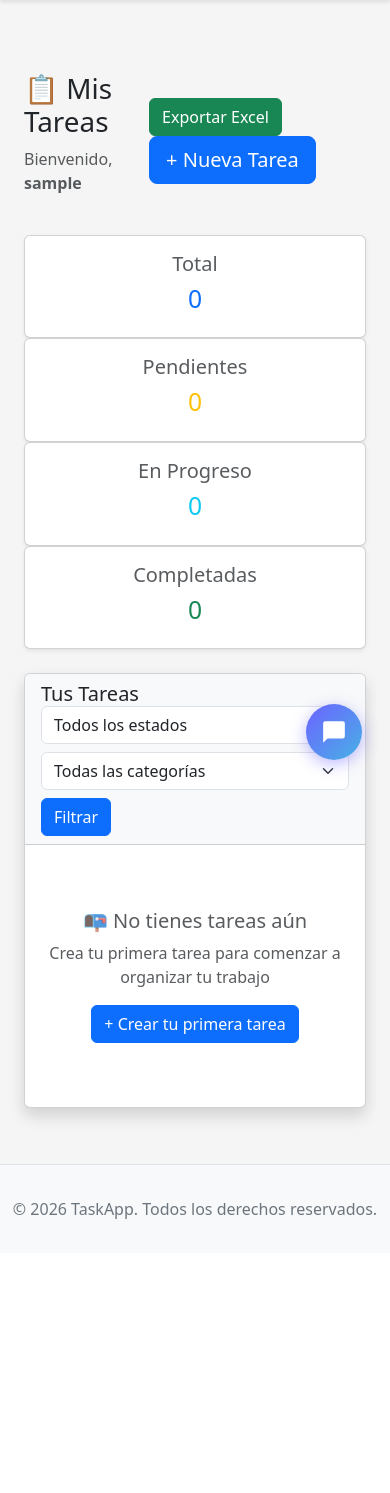
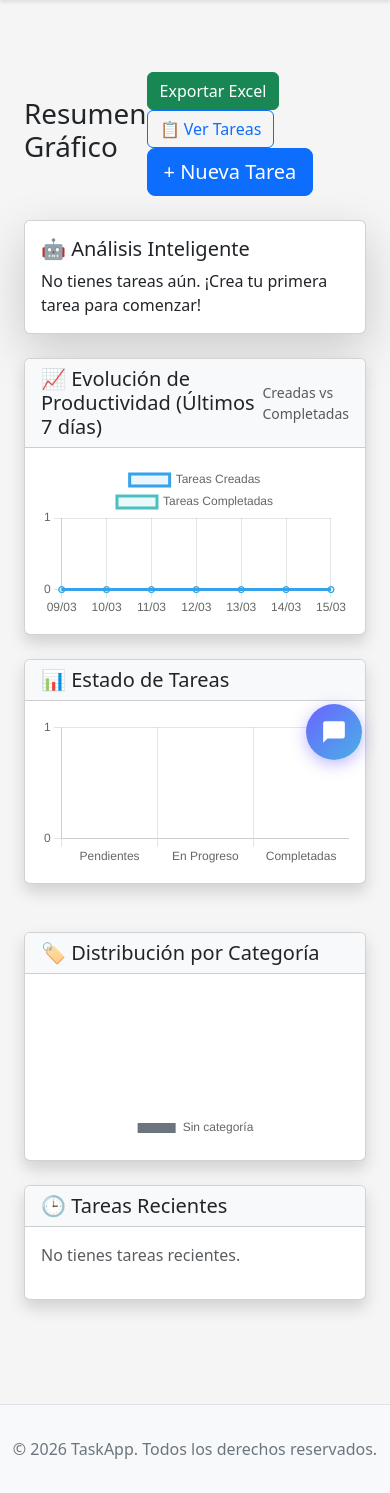
Before and after one commit to fredddev/uab-ti-examen-2, a Flask app: page / in a window 390 px wide. Shown: the part 56-1549 px from the top of the page. Before the commit the page ends 1275 px from the top, so only its background shows below. Run offline with Flask 3, Linux system fonts and the light colour scheme; the visitor is signed in with stand-in values (Sample User, id 1); data that the repository does not hold is empty; some libraries are stand-ins or nearby versions.

Commit message:
Agregar gráficos de productividad y estado de tareas en el dashboard. Crear plantilla para la lista de tareas con estadísticas y funcionalidades de gestión.

```diff
--- a/templates/base.html
+++ b/templates/base.html
@@ -6,6 +6,7 @@
     <title>{% block title %}Aplicación{% endblock %}</title>
     <!-- Bootstrap 5 CSS -->
     <link href="https://cdn.jsdelivr.net/npm/bootstrap@5.3.0/dist/css/bootstrap.min.css" rel="stylesheet">
+    <script src="https://cdn.jsdelivr.net/npm/chart.js"></script>
     <style>
         body {
             display: flex;
--- a/templates/dashboard.html
+++ b/templates/dashboard.html
@@ -1,6 +1,38 @@
 {% extends 'base.html' %}
 
-{% block title %}Dashboard - Mis Tareas{% endblock %}
+
+
+{% block head %}
+<style>
+.chart-container {
+    position: relative;
+    height: 300px;
+    width: 100%;
+    margin: 0 auto;
+}
+.insights-card {
+    background: linear-gradient(135deg, #667eea 0%, #764ba2 100%);
+    color: white;
+}
+.insights-card .card-body h5 {
+    color: rgba(255, 255, 255, 0.9);
+}
+.chart-card {
+    transition: transform 0.2s ease-in-out, box-shadow 0.2s ease-in-out;
+}
+.chart-card:hover {
+    transform: translateY(-2px);
+    box-shadow: 0 4px 15px rgba(0,0,0,0.1);
+}
+.loading-spinner {
+    display: flex;
+    justify-content: center;
+    align-items: center;
+    height: 300px;
+    color: #6c757d;
+}
+</style>
+{% endblock %}
 
 {% block content %}
 <div class="container mt-5">
@@ -9,54 +41,124 @@
         <div class="col-12">
             <div class="d-flex justify-content-between align-items-center">
                 <div>
-                    <h1 class="mb-2">📋 Mis Tareas</h1>
-                    <p class="text-muted">Bienvenido, <strong>{{ current_user.username }}</strong></p>
+                    <h1 class="mb-2">Resumen Gráfico</h1>
                 </div>
                 <div>
                     <a href="{{ url_for('tasks.export_tasks') }}" class="btn btn-success me-2">
                         Exportar Excel
                     </a>
-
+                    <a href="{{ url_for('tasks.list_tasks') }}" class="btn btn-outline-primary me-2">
+                        📋 Ver Tareas
+                    </a>
                     <button class="btn btn-primary btn-lg" data-bs-toggle="modal" data-bs-target="#createTaskModal">
                         + Nueva Tarea
                     </button>
                 </div>
-
             </div>
         </div>
     </div>
 
-    <!-- Estadísticas -->
+    <!-- Insights Inteligentes -->
     <div class="row mb-4">
-        <div class="col-md-3">
-            <div class="card text-center shadow-sm">
+        <div class="col-12">
+            <div class="card insights-card shadow-lg">
                 <div class="card-body">
-                    <h5 class="card-title text-muted">Total</h5>
-                    <h2 class="text-primary">{{ tasks|length }}</h2>
+                    <h5 class="card-title">🤖 Análisis Inteligente</h5>
+                    <p class="card-text">{{ insights.summary }}</p>
                 </div>
             </div>
         </div>
-        <div class="col-md-3">
-            <div class="card text-center shadow-sm">
+    </div>
+    <!-- Gráficos -->
+    <div class="row mb-4">
+        <!-- Evolución de Productividad -->
+        <div class="col-lg-8 mb-4">
+            <div class="card shadow chart-card">
+                <div class="card-header bg-light d-flex justify-content-between align-items-center">
+                    <h5 class="mb-0">📈 Evolución de Productividad (Últimos 7 días)</h5>
+                    <small class="text-muted">Creadas vs Completadas</small>
+                </div>
                 <div class="card-body">
-                    <h5 class="card-title text-muted">Pendientes</h5>
-                    <h2 class="text-warning">{{ tasks|selectattr('status', 'equalto', 'pendiente')|list|length }}</h2>
+                    <div class="chart-container" id="productivityContainer" style="display: none;">
+                        <canvas id="productivityChart"></canvas>
+                    </div>
+                    <div class="loading-spinner" id="productivityLoading">
+                        <div class="spinner-border text-primary" role="status">
+                            <span class="visually-hidden">Cargando...</span>
+                        </div>
+                    </div>
                 </div>
             </div>
         </div>
-        <div class="col-md-3">
-            <div class="card text-center shadow-sm">
+
+        <!-- Distribución por Estado -->
+        <div class="col-lg-4 mb-4">
+            <div class="card shadow chart-card">
+                <div class="card-header bg-light">
+                    <h5 class="mb-0">📊 Estado de Tareas</h5>
+                </div>
                 <div class="card-body">
-                    <h5 class="card-title text-muted">En Progreso</h5>
-                    <h2 class="text-info">{{ tasks|selectattr('status', 'equalto', 'en_progreso')|list|length }}</h2>
+                    <div class="chart-container" id="statusContainer" style="display: none;">
+                        <canvas id="statusChart"></canvas>
+                    </div>
+                    <div class="loading-spinner" id="statusLoading">
+                        <div class="spinner-border text-primary" role="status">
+                            <span class="visually-hidden">Cargando...</span>
+                        </div>
+                    </div>
                 </div>
             </div>
         </div>
-        <div class="col-md-3">
-            <div class="card text-center shadow-sm">
+    </div>
+
+    <!-- Distribución por Categoría -->
+    <div class="row mb-4">
+        <div class="col-lg-6 mb-4">
+            <div class="card shadow chart-card">
+                <div class="card-header bg-light">
+                    <h5 class="mb-0">🏷️ Distribución por Categoría</h5>
+                </div>
                 <div class="card-body">
-                    <h5 class="card-title text-muted">Completadas</h5>
-                    <h2 class="text-success">{{ tasks|selectattr('status', 'equalto', 'completado')|list|length }}</h2>
+                    <div class="chart-container" id="categoryContainer" style="display: none;">
+                        <canvas id="categoryChart"></canvas>
+                    </div>
+                    <div class="loading-spinner" id="categoryLoading">
+                        <div class="spinner-border text-primary" role="status">
+                            <span class="visually-hidden">Cargando...</span>
+                        </div>
+                    </div>
+                </div>
+            </div>
+        </div>
+
+        <!-- Tareas Recientes -->
+        <div class="col-lg-6 mb-4">
+            <div class="card shadow">
+                <div class="card-header bg-light">
+                    <h5 class="mb-0">🕒 Tareas Recientes</h5>
+                </div>
+                <div class="card-body">
+                    {% if tasks %}
+                        {% for task in tasks[:5] %}
+                        <div class="d-flex justify-content-between align-items-center mb-2">
+                            <div>
+                                <strong>{{ task.title }}</strong>
+                                <br>
+                                <small class="text-muted">
+                                    {% if task.category %}
+                                        <span class="badge bg-secondary">{{ task.category.name }}</span>
+                                    {% endif %}
+                                    {{ task.created_at.strftime('%d/%m/%Y') }}
+                                </small>
+                            </div>
+                            <span class="badge {% if task.status == 'completado' %}bg-success{% elif task.status == 'en_progreso' %}bg-info{% else %}bg-warning{% endif %}">
+                                {{ task.status }}
+                            </span>
+                        </div>
+                        {% endfor %}
+                    {% else %}
+                        <p class="text-muted">No tienes tareas recientes.</p>
+                    {% endif %}
                 </div>
             </div>
         </div>
@@ -73,190 +175,89 @@
     {% endfor %}
     {% endif %}
     {% endwith %}
-
-    <!-- Lista de Tareas -->
-    <div class="card shadow">
-        <div class="card-header bg-light">
-            <h5 class="mb-0">Tus Tareas</h5>
-            <form method="GET" class="row g-2">
-
-                <div class="col-md-4">
-                    <select class="form-select" name="status">
-                        <option value="todos">Todos los estados</option>
-                        <option value="pendiente">Pendiente. </option>
-                        <option value="en_progreso">En progreso.</option>
-                        <option value="completado">Completado.</option>
-                    </select>
-                </div>
-
-                <div class="col-md-4">
-                    <select class="form-select" name="category">
-                        <option value="todas">Todas las categorías</option>
-                        {% for category in categories %}
-                        <option value="{{ category.id }}">{{ category.name }}</option>
-                        {% endfor %}
-                    </select>
-                </div>
-
-                <div class="col-md-4">
-                    <button type="submit" class="btn btn-primary">
-                        Filtrar
-                    </button>
-                </div>
-
-            </form>
-        </div>
-        <div class="card-body">
-            {% if tasks %}
-            <div class="table-responsive">
-                <table class="table table-hover mb-0">
-                    <thead class="table-light">
-                        <tr>
-                            <th>Tarea</th>
-                            <th>Descripción</th>
-                            <th>Categoría</th>
-                            <th>Estado</th>
-                            <th>Acciones</th>
-                        </tr>
-                    </thead>
-                    <tbody>
-                        {% for task in tasks %}
-                        <tr>
-                            <td>
-                                <strong>{{ task.title }}</strong>
-                            </td>
-                            <td>
-                                <span class="text-muted">{{ task.description[:50] }}{% if task.description|length > 50
-                                    %}...{% endif %}</span>
-                            </td>
-                            <td>
-                                {% if task.category %}
-                                <span class="badge bg-secondary">{{ task.category.name }}</span>
-                                {% else %}
-                                <span class="badge bg-light text-dark">Sin categoría</span>
-                                {% endif %}
-                            </td>
-                            <td>
-                                {% if task.status == 'completado' %}
-                                <span class="badge bg-success">✓ Completada</span>
-                                {% elif task.status == 'en_progreso' %}
-                                <span class="badge bg-info">⚙️ En Progreso</span>
-                                {% else %}
-                                <span class="badge bg-warning">⏳ Pendiente</span>
-                                {% endif %}
-                            </td>
-                            <td>
-                                <button class="btn btn-warning btn-sm" data-bs-toggle="modal"
-                                    data-bs-target="#editTaskModal" data-id="{{ task.id }}"
-                                    data-title="{{ task.title }}" data-description="{{ task.description }}"
-                                    data-status="{{ task.status }}">
-                                    Editar
-                                </button>
-                                <form method="POST" action="{{ url_for('tasks.delete_task', task_id=task.id) }}"
-                                    style="display:inline;">
-
-                                    <input type="hidden" name="csrf_token" value="{{ csrf_token() }}">
-
-                                    <button type="submit" class="btn btn-sm btn-outline-danger"
-                                        onclick="return confirm('¿Estás seguro de eliminar esta tarea?')">
-                                        Eliminar
-                                    </button>
-                                </form>
-                            </td>
-                        </tr>
-                        {% endfor %}
-                    </tbody>
-                </table>
-            </div>
-            {% else %}
-            <div class="text-center py-5">
-                <h5 class="text-muted">📭 No tienes tareas aún</h5>
-                <p class="text-muted mb-3">Crea tu primera tarea para comenzar a organizar tu trabajo</p>
-                <button class="btn btn-primary" data-bs-toggle="modal" data-bs-target="#createTaskModal">
-                    + Crear tu primera tarea
-                </button>
-            </div>
-            {% endif %}
-        </div>
-    </div>
 </div>
 
-<!-- Modal para crear tarea -->
-<div class="modal fade" id="createTaskModal" tabindex="-1">
-    <div class="modal-dialog">
-        <div class="modal-content">
-            <div class="modal-header">
-                <h5 class="modal-title">Nueva Tarea</h5>
-                <button type="button" class="btn-close" data-bs-dismiss="modal"></button>
-            </div>
-            <form method="POST" action="{{ url_for('tasks.create_task') }}">
-                <input type="hidden" name="csrf_token" value="{{ csrf_token() }}">
-                <div class="modal-body">
-                    <div class="mb-3">
-                        <label class="form-label">Título <span class="text-danger">*</span></label>
-                        <input type="text" class="form-control" name="title" required
-                            placeholder="Ingresa el título de la tarea">
-                    </div>
-                    <div class="mb-3">
-                        <label class="form-label">Descripción</label>
-                        <textarea class="form-control" name="description" rows="3"
-                            placeholder="Describe tu tarea (opcional)"></textarea>
-                    </div>
-                    <div class="mb-3">
-                        <label class="form-label">Categoría</label>
-                        <select class="form-select" name="category_id">
-                            <option value="">- Sin categoría -</option>
-                            {% for category in categories %}
-                            <option value="{{ category.id }}">{{ category.name }}</option>
-                            {% endfor %}
-                        </select>
-                    </div>
-                </div>
-                <div class="modal-footer">
-                    <button type="button" class="btn btn-secondary" data-bs-dismiss="modal">Cancelar</button>
-                    <button type="submit" class="btn btn-primary">Crear Tarea</button>
-                </div>
-            </form>
-        </div>
-    </div>
-</div>
+<script>
+    // Datos de los gráficos
+    const productivityData = JSON.parse('{{ productivity_data|safe }}');
+    const categoryData = JSON.parse('{{ category_data|safe }}');
+    const statusData = JSON.parse('{{ status_data|safe }}');
 
-<!-- Modal para editar tarea (placeholder) -->
-<div class="modal fade" id="editTaskModal" tabindex="-1">
-    <div class="modal-dialog">
-        <div class="modal-content">
-            <div class="modal-header">
-                <h5 class="modal-title">Editar Tarea</h5>
-                <button type="button" class="btn-close" data-bs-dismiss="modal"></button>
-            </div>
-            <form method="POST" id="editTaskForm">
-                <input type="hidden" name="csrf_token" value="{{ csrf_token() }}">
-                <div class="modal-body">
-                    <div class="mb-3">
-                        <label class="form-label">Título</label>
-                        <input type="text" class="form-control" id="editTitle" name="title">
-                    </div>
-                    <div class="mb-3">
-                        <label class="form-label">Descripción</label>
-                        <textarea class="form-control" id="editDescription" name="description"></textarea>
-                    </div>
-                    <div class="mb-3">
-                        <label class="form-label">Estado</label>
-                        <select class="form-select" id="editStatus" name="status">
-                            <option value="pendiente">Pendiente</option>
-                            <option value="en_progreso">En Progreso</option>
-                            <option value="completado">Completado</option>
-                        </select>
-                    </div>
-                </div>
-                <div class="modal-footer">
-                    <button type="button" class="btn btn-secondary" data-bs-dismiss="modal">Cancelar</button>
-                    <button type="submit" class="btn btn-primary">Guardar Cambios</button>
-                </div>
-            </form>
-        </div>
-    </div>
-</div>
+    // Gráfico de evolución de productividad
+    const productivityCtx = document.getElementById('productivityChart').getContext('2d');
+    new Chart(productivityCtx, {
+        type: 'line',
+        data: productivityData,
+        options: {
+            responsive: true,
+            maintainAspectRatio: false,
+            plugins: {
+                legend: {
+                    position: 'top',
+                },
+                title: {
+                    display: false
+                }
+            },
+            scales: {
+                y: {
+                    beginAtZero: true,
+                    ticks: {
+                        stepSize: 1
+                    }
+                }
+            }
+        }
+    });
+
+    document.getElementById("productivityLoading").style.display = "none";
+    document.getElementById("productivityContainer").style.display = "block";
+
+    // Gráfico de distribución por categoría
+    const categoryCtx = document.getElementById('categoryChart').getContext('2d');
+    new Chart(categoryCtx, {
+        type: 'doughnut',
+        data: categoryData,
+        options: {
+            responsive: true,
+            maintainAspectRatio: false,
+            plugins: {
+                legend: {
+                    position: 'bottom',
+                }
+            }
+        }
+    });
+
+    document.getElementById("statusLoading").style.display = "none";
+    document.getElementById("statusContainer").style.display = "block";
+
+    // Gráfico de estado de tareas
+    const statusCtx = document.getElementById('statusChart').getContext('2d');
+    new Chart(statusCtx, {
+        type: 'bar',
+        data: statusData,
+        options: {
+            responsive: true,
+            maintainAspectRatio: false,
+            plugins: {
+                legend: {
+                    display: false
+                }
+            },
+            scales: {
+                y: {
+                    beginAtZero: true,
+                    ticks: {
+                        stepSize: 1
+                    }
+                }
+            }
+        }
+    });
+    document.getElementById("categoryLoading").style.display = "none";
+    document.getElementById("categoryContainer").style.display = "block";
+</script>
 
 <script>
     function loadTaskData(taskId) {
@@ -266,26 +267,4 @@
     }
 </script>
 
-<script>
-
-    const editModal = document.getElementById('editTaskModal')
-
-    editModal.addEventListener('show.bs.modal', function (event) {
-
-        const button = event.relatedTarget
-
-        const id = button.getAttribute('data-id')
-        const title = button.getAttribute('data-title')
-        const description = button.getAttribute('data-description')
-        const status = button.getAttribute('data-status')
-
-        document.getElementById("editTitle").value = title
-        document.getElementById("editDescription").value = description
-        document.getElementById("editStatus").value = status
-
-        document.getElementById("editTaskForm").action = "/tasks/" + id + "/update"
-
-    })
-
-</script>
 {% endblock %}
```
Also changed, not shown: templates/tasks_list.html (added, +272 -0 lines).
